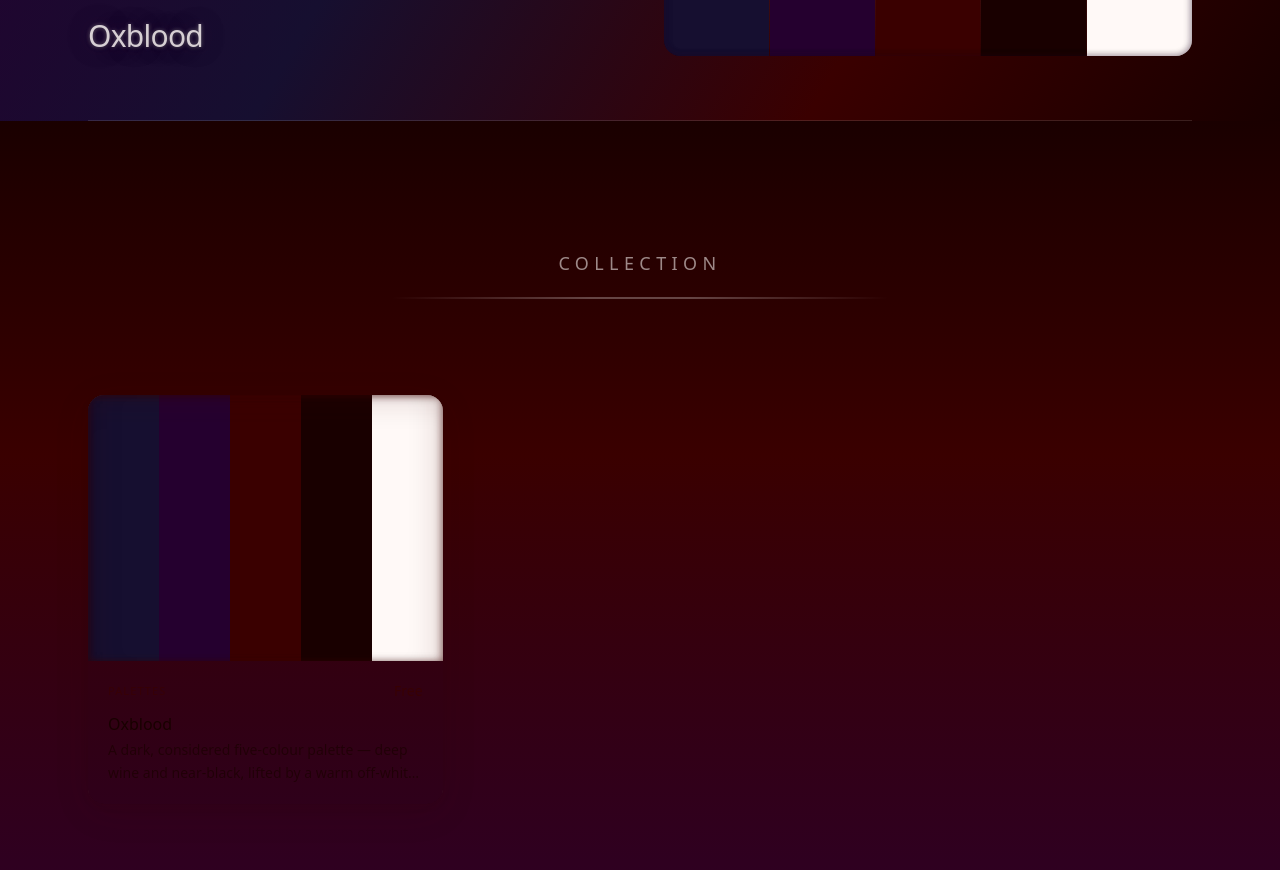
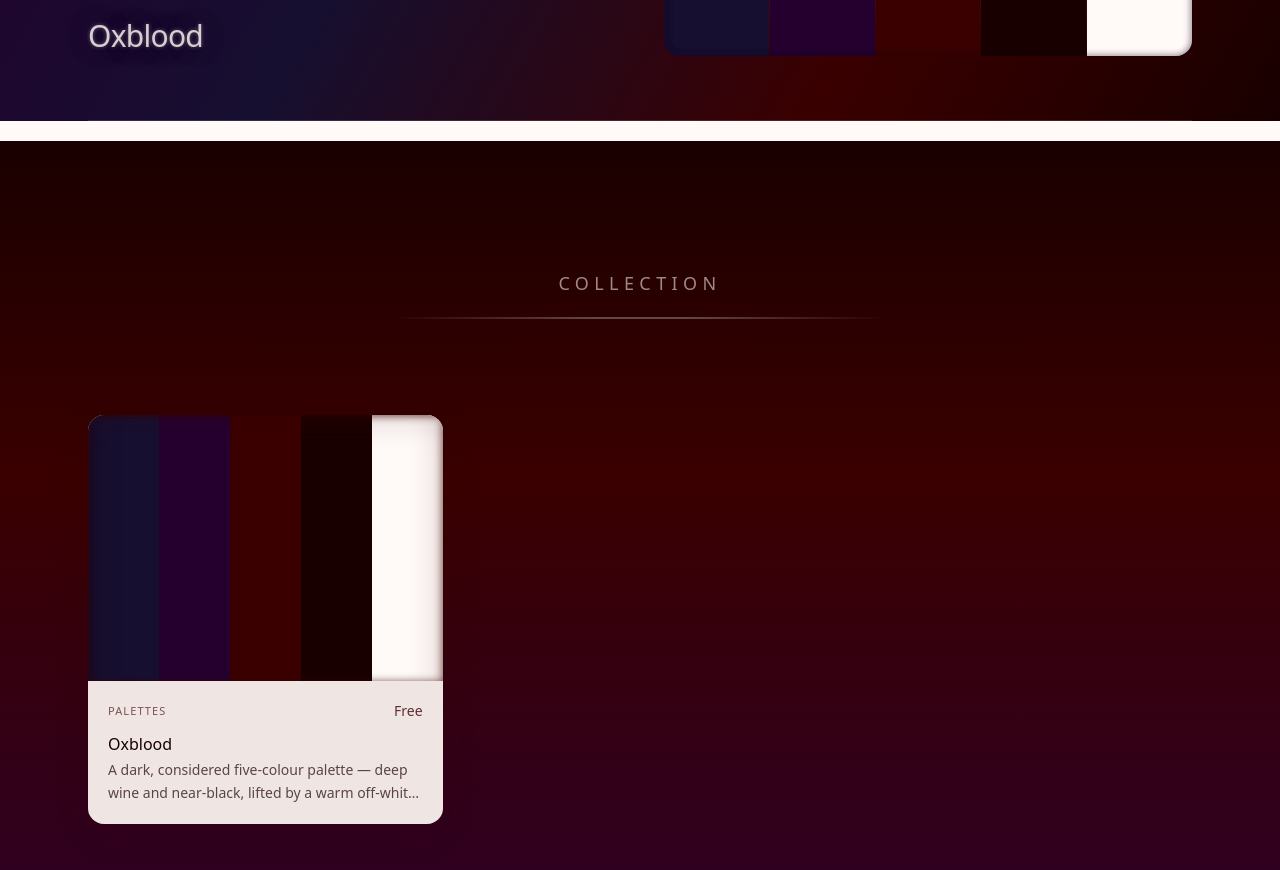
Before and after one commit to buddhikaherath92-dev/geistflow, a React (Vite) app: page / in a window 1280 px wide. Shown: the part 460-1330 px from the top of the page. Built offline with nearby package versions, Linux system fonts and the light colour scheme.

Commit message:
fix: restore Oxblood card text on dark bg + add hero/collection transition bar

```diff
--- a/src/components/ItemCard.tsx
+++ b/src/components/ItemCard.tsx
@@ -11,7 +11,7 @@ export default function ItemCard({ item }: Props) {
       to={`/item/${item.id}`}
       className="block h-full group -translate-y-0 hover:-translate-y-1 transition-transform duration-300"
     >
-      <article className="h-full flex flex-col bg-[#160F30]/[0.04] rounded-2xl overflow-hidden hover:bg-[#160F30]/[0.07] shadow-[0_8px_36px_rgba(58,0,0,0.10),0_2px_8px_rgba(58,0,0,0.07),inset_0_1px_0_rgba(255,249,247,0.18)] hover:shadow-[0_16px_56px_rgba(58,0,0,0.17),0_4px_14px_rgba(58,0,0,0.10),inset_0_1px_0_rgba(255,249,247,0.18)] [transition:background-color_150ms_ease,box-shadow_280ms_ease]">
+      <article className="h-full flex flex-col bg-[#FFF9F7] rounded-2xl overflow-hidden hover:bg-[#F8F1EF] shadow-[0_8px_36px_rgba(58,0,0,0.10),0_2px_8px_rgba(58,0,0,0.07),inset_0_1px_0_rgba(255,249,247,0.18)] hover:shadow-[0_16px_56px_rgba(58,0,0,0.17),0_4px_14px_rgba(58,0,0,0.10),inset_0_1px_0_rgba(255,249,247,0.18)] [transition:background-color_150ms_ease,box-shadow_280ms_ease]">
         <div className="relative aspect-[4/3] overflow-hidden shrink-0">
           {item.category === 'Palettes' && item.colors?.length ? (
             <div className="flex h-full w-full">
--- a/src/pages/Home.tsx
+++ b/src/pages/Home.tsx
@@ -143,6 +143,15 @@ export default function Home() {
         </div>
       </div>
 
+      {/* ── Hero / Collection seam ── */}
+      <div
+        aria-hidden
+        style={{
+          height: '20px',
+          background: 'linear-gradient(to bottom, rgba(255,249,247,0.06) 0%, rgba(255,249,247,0.38) 50%, rgba(255,249,247,0.05) 100%)',
+        }}
+      />
+
       {/* ── Collection ── */}
       <div style={{ background: 'linear-gradient(to bottom, #1A0000 0%, #3A0000 28%, #2F0020 62%, #25002F 100%)' }}>
       <div className="max-w-6xl mx-auto px-6">
```
